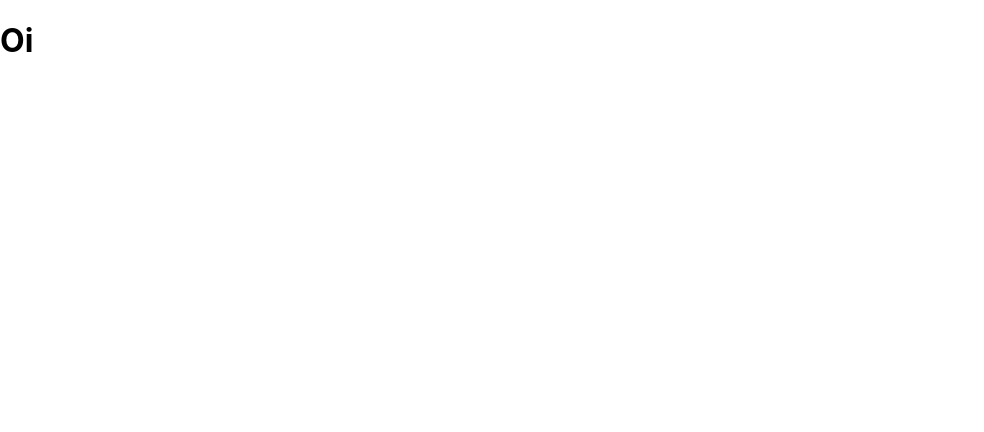
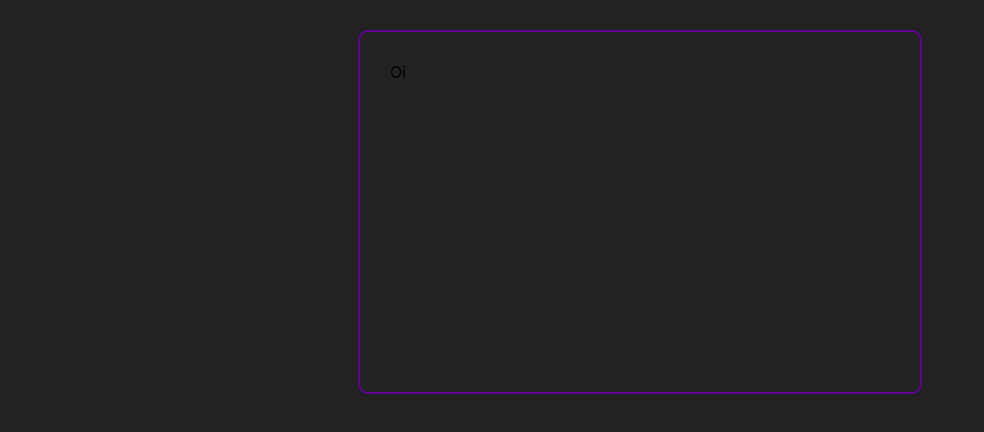
Before and after one commit to scallopc/myTasks, a React (Create React App) app: page / in a window 1280 px wide. Shown: the top 432 px of the page, without its empty margins (0-984 px from the left). Built offline with nearby package versions, Linux system fonts and the light colour scheme.

Commit message:
style fix

```diff
--- a/package.json
+++ b/package.json
@@ -34,5 +34,8 @@
       "last 1 firefox version",
       "last 1 safari version"
     ]
+  },
+  "devDependencies": {
+    "sass": "^1.53.0"
   }
 }
--- a/src/App.js
+++ b/src/App.jsx
@@ -1,8 +1,8 @@
 import React from "react";
-
+import './App.scss'
 
 const App = () => {
-return <h1>Oi</h1>
+return <div className="container">Oi</div>
 }
 
 export default App;
--- /dev/null
+++ b/src/App.scss
@@ -0,0 +1,11 @@
+@import './index.scss';
+
+.container {
+    max-width: 500px;
+	margin: 30px auto;
+	overflow: auto;
+	min-height: 300px;
+	border: 2px solid $primary-color;
+	padding: 30px;
+	border-radius: 10px;
+}
--- a/src/index.js
+++ b/src/index.js
@@ -1,8 +1,8 @@
 import React from 'react';
 import ReactDOM from 'react-dom/client';
-import './index.css';
+import './index.scss';
 import App from './App';
-import reportWebVitals from './reportWebVitals';
+
 
 const root = ReactDOM.createRoot(document.getElementById('root'));
 root.render(
@@ -10,8 +10,3 @@ root.render(
     <App />
   </React.StrictMode>
 );
-
-// If you want to start measuring performance in your app, pass a function
-// to log results (for example: reportWebVitals(console.log))
-// or send to an analytics endpoint. Learn more: https://bit.ly/CRA-vitals
-reportWebVitals();
--- a/src/index.css
+++ b/src/index.scss
@@ -1,3 +1,9 @@
+/* varibles */
+$primary-color: #610094;
+$secundary-color: #3F0071;
+$background-color: #222;
+
+
 body {
   margin: 0;
   font-family: -apple-system, BlinkMacSystemFont, 'Segoe UI', 'Roboto', 'Oxygen',
@@ -5,6 +11,7 @@ body {
     sans-serif;
   -webkit-font-smoothing: antialiased;
   -moz-osx-font-smoothing: grayscale;
+  background-color: $background-color;
 }
 
 code {
--- a/src/reportWebVitals.js
+++ /dev/null
@@ -1,13 +0,0 @@
-const reportWebVitals = onPerfEntry => {
-  if (onPerfEntry && onPerfEntry instanceof Function) {
-    import('web-vitals').then(({ getCLS, getFID, getFCP, getLCP, getTTFB }) => {
-      getCLS(onPerfEntry);
-      getFID(onPerfEntry);
-      getFCP(onPerfEntry);
-      getLCP(onPerfEntry);
-      getTTFB(onPerfEntry);
-    });
-  }
-};
-
-export default reportWebVitals;
```
Also changed, not shown: 2 other files (tests, documents, lock files or other folders).
